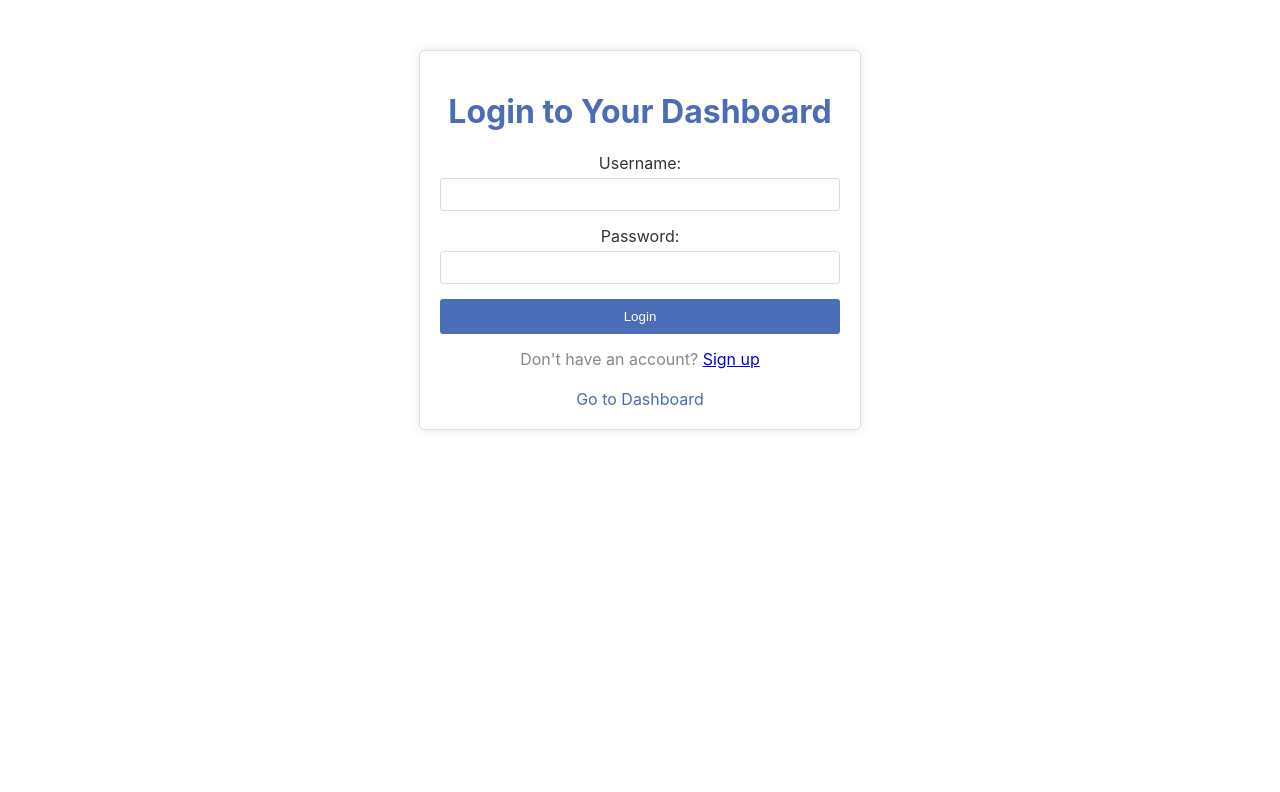
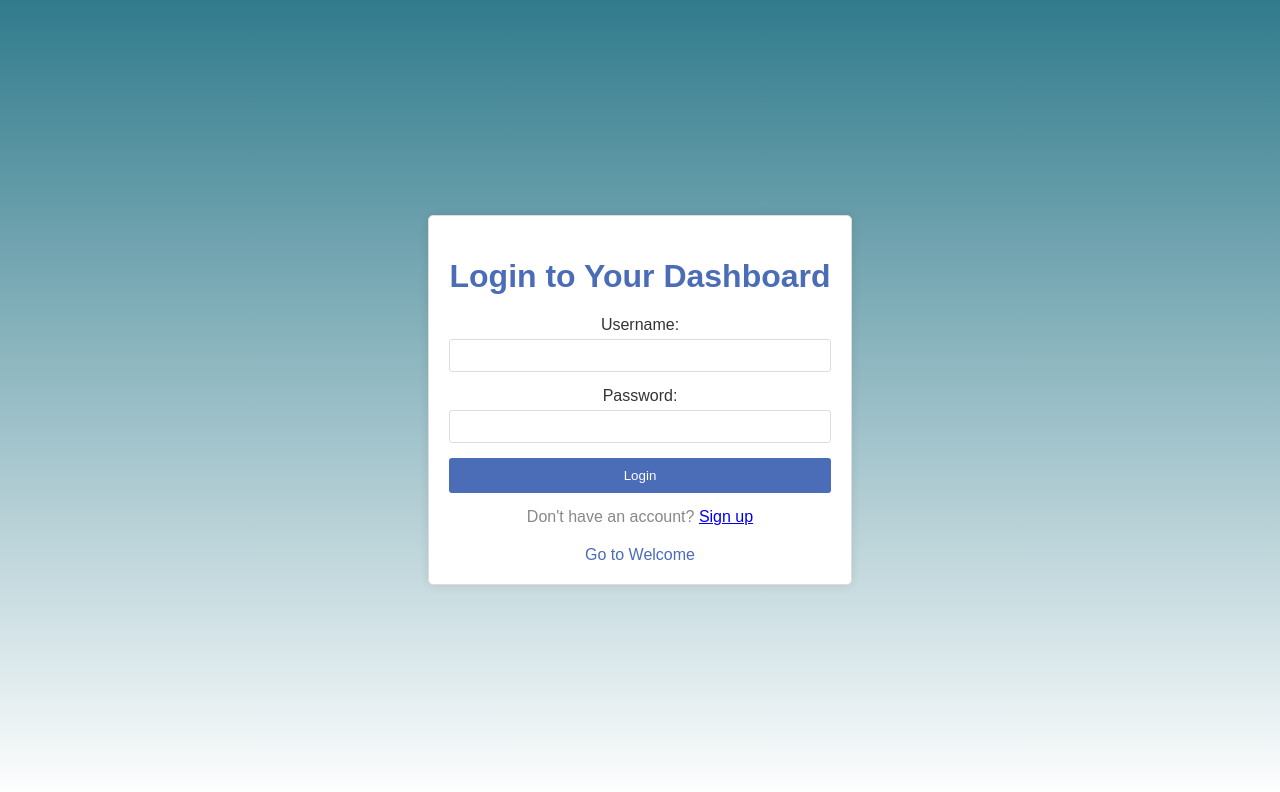
Before and after one commit to mdieng123/WiseW, a React (Create React App) app: page /login in a window 1280 px wide. Shown: the top 792 px of the page. Built offline with nearby package versions, Linux system fonts and the light colour scheme.

Commit message:
added background style and Draft Dashboard page

```diff
--- a/src/App.js
+++ b/src/App.js
@@ -5,6 +5,7 @@ import WelcomePage from './pages/WelcomePage';
 import WelcomePage2 from './pages/WelcomePage2';
 import WelcomePage3 from './pages/WelcomePage3';
 import WelcomePage4 from './pages/WelcomePage4';
+import Dashboard from './pages/Dashboard';
 import Login from './pages/Login';
 import Profile from './pages/Profile';
 import Accounts from './pages/Accounts';
@@ -19,6 +20,7 @@ const App = () => {
         <Route path="/welcome3" element={<WelcomePage3 />} />
         <Route path="/welcome4" element={<WelcomePage4 />} />
         <Route path="/login" element={<Login />} />
+        <Route path="/dashboard" element={<Dashboard />} />
         <Route path="/profile" element={<Profile />} />
         <Route path="/accounts" element={<Accounts />} />
       </Routes>
--- /dev/null
+++ b/src/pages/Dashboard.js
@@ -0,0 +1,19 @@
+import React from "react";
+import { FontAwesomeIcon } from "@fortawesome/react-fontawesome";
+import '../style/Main.css';
+import {
+  faMoneyBillWave,
+  faPlus
+} from "@fortawesome/free-solid-svg-icons";
+
+const Dashboard = () => {
+    return (
+      <body>
+        <h1>Hello, World!</h1>
+        <p>This is a basic HTML page without additional styling.</p>
+        <a href="#">Click me</a>
+      </body>
+    );
+  };
+
+  export default Dashboard;
--- a/src/pages/Login.js
+++ b/src/pages/Login.js
@@ -17,8 +17,8 @@ const Login = () => {
       <p>
         Don't have an account? <Link to="/profile">Sign up</Link>
       </p>
-      <Link to="/accounts" className="dashboard-link">
-        Go to Dashboard
+      <Link to="/Dashboard" className="dashboard-link">
+        Go to Welcome
       </Link>
     </div>
   );
--- /dev/null
+++ b/src/style/Main.css
@@ -0,0 +1,11 @@
+body {
+    /* Replace these colors with your desired gradient colors */
+    background: linear-gradient(to top, #fff, #317b8c);
+    margin: 0; /* Removes default margin on body */
+    height: 100vh; /* Ensures the gradient covers the entire viewport height */
+    display: flex;
+    align-items: center;
+    justify-content: center;
+    color: #000000; /* Set text color to white or another contrasting color */
+    font-family: Arial, sans-serif; /* Optional: Set a font-family */
+  }
```
